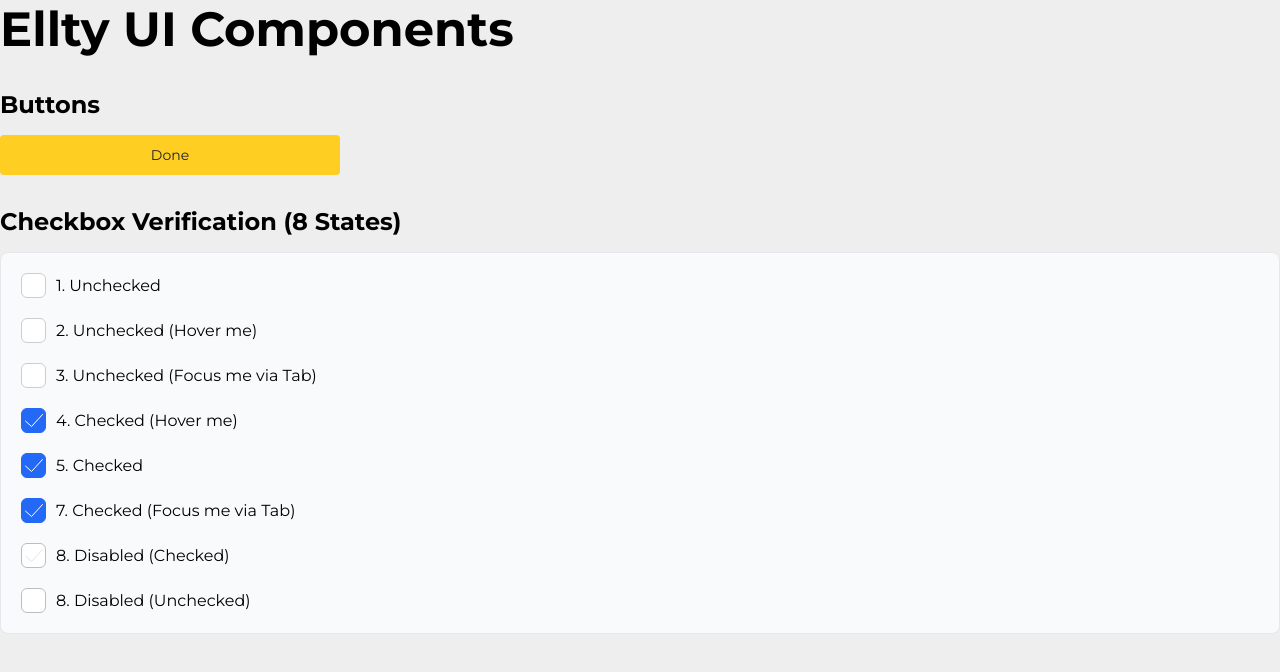
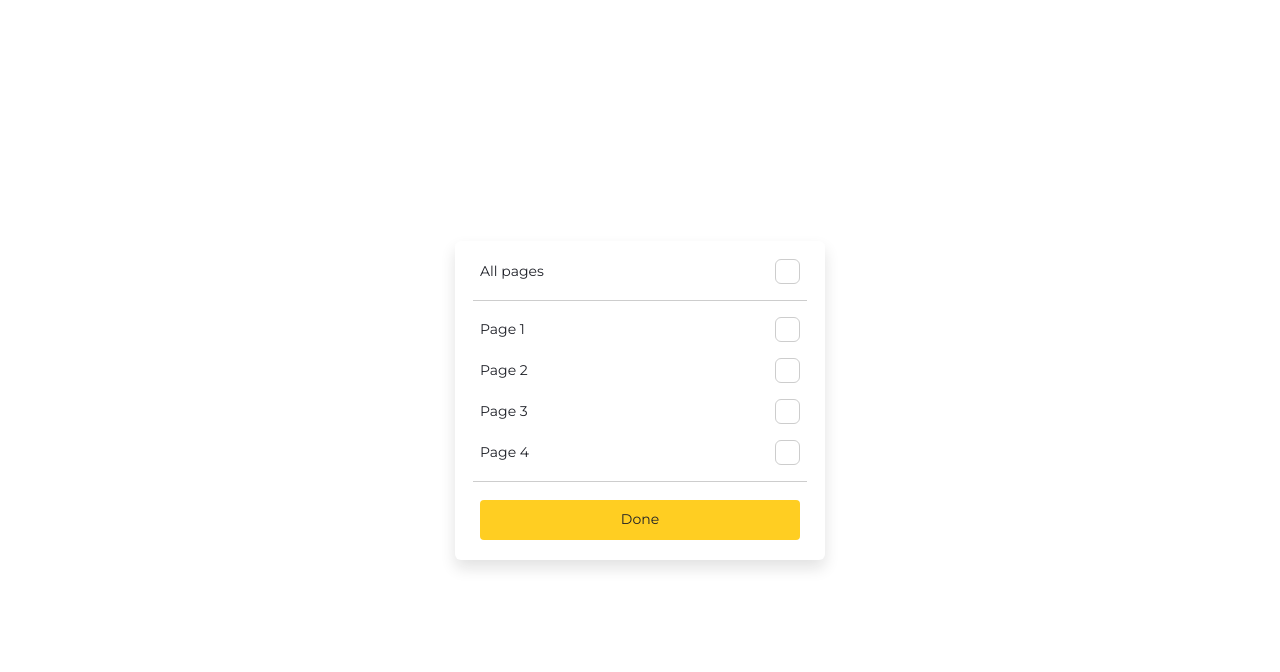
Before and after one commit to shahreaz0/ellty-round-1, a Next.js app: page / in a window 1280 px wide. Shown: the top 672 px of the page. Built offline with nearby package versions, Linux system fonts and the light colour scheme.

Commit message:
feat: implement PageSelectionCard component and remove deprecated Card UI.

```diff
--- a/app/globals.css
+++ b/app/globals.css
@@ -1,5 +1,5 @@
 :root {
-  --background: #eee;
+  --background: #fff;
   --foreground: #171717;
 }
 
@@ -27,4 +27,8 @@ body {
   font-family: var(--font-montserrat);
   font-size: 14px;
   color: #1f2128;
+  font-weight: 400;
+  font-style: Regular;
+  line-height: 130%;
+  letter-spacing: 0px;
 }
--- a/app/page.module.css
+++ b/app/page.module.css
@@ -1,9 +1,8 @@
-.page {
+.main {
   min-height: 100vh;
   font-family: var(--font-montserrat);
   background-color: var(--background);
+  display: flex;
+  justify-content: center;
+  align-items: center;
 }
-
-.title {
-  font-size: 3rem;
-}
--- a/app/page.tsx
+++ b/app/page.tsx
@@ -1,119 +1,10 @@
-import { Button } from "@/components/ui/button/button";
-import { Checkbox } from "@/components/ui/checkbox/checkbox";
+import { PageSelectionCard } from "@/components/page-selection-card/page-selection-card";
 import styles from "./page.module.css";
 
 export default function Home() {
   return (
-    <main className={styles.page}>
-      <h1 className={styles.title}>Ellty UI Components</h1>
-
-      <section style={{ marginTop: "2rem" }}>
-        <h2 style={{ marginBottom: "1rem" }}>Buttons</h2>
-        <div style={{ display: "flex", gap: "10px" }}>
-          <Button>Done</Button>
-        </div>
-      </section>
-
-      {/* <section
-        style={{
-          marginTop: "2rem",
-          display: "flex",
-          flexDirection: "column",
-          gap: "1rem",
-        }}
-      >
-        <h2 style={{ marginBottom: "1rem" }}>Page Selection List</h2>
-
-        <Card>
-          <span className="text">All pages</span>
-          <Checkbox className="checkbox-sm" />
-        </Card>
-
-        <Card>
-          <span className="text">All pages</span>
-          <Checkbox variant="mediumGray" defaultChecked focused className="checkbox-sm" />
-        </Card>
-
-        <Card>
-          <span className="text">All pages</span>
-          <Checkbox variant="blue" defaultChecked />
-        </Card>
-
-        <Card>
-          <span className="text">All pages</span>
-          <Checkbox variant="darkBlue" defaultChecked />
-        </Card>
-
-        <Card>
-          <span className="text">All pages</span>
-          <Checkbox variant="blue" defaultChecked />
-        </Card>
-
-        <Card>
-          <span className="text">All pages</span>
-          <Checkbox variant="darkBlue" defaultChecked />
-        </Card>
-
-        <Card>
-          <span className="text">All pages</span>
-          <Checkbox variant="lightGray" defaultChecked />
-        </Card>
-      </section> */}
-
-      <section style={{ marginTop: "2rem" }}>
-        <h2 style={{ marginBottom: "1rem" }}>Checkbox Verification (8 States)</h2>
-        <div
-          style={{
-            display: "flex",
-            flexDirection: "column",
-            gap: "20px",
-            padding: "20px",
-            background: "#f9fafb",
-            borderRadius: "8px",
-            border: "1px solid #e5e7eb",
-          }}
-        >
-          <div style={{ display: "flex", alignItems: "center", gap: "10px" }}>
-            <Checkbox id="state-1" />
-            <span>1. Unchecked</span>
-          </div>
-
-          <div style={{ display: "flex", alignItems: "center", gap: "10px" }}>
-            <Checkbox id="state-2" />
-            <span>2. Unchecked (Hover me)</span>
-          </div>
-
-          <div style={{ display: "flex", alignItems: "center", gap: "10px" }}>
-            <Checkbox id="state-3" />
-            <span>3. Unchecked (Focus me via Tab)</span>
-          </div>
-
-          <div style={{ display: "flex", alignItems: "center", gap: "10px" }}>
-            <Checkbox id="state-4" defaultChecked />
-            <span>4. Checked (Hover me)</span>
-          </div>
-
-          <div style={{ display: "flex", alignItems: "center", gap: "10px" }}>
-            <Checkbox id="state-5" defaultChecked />
-            <span>5. Checked</span>
-          </div>
-
-          <div style={{ display: "flex", alignItems: "center", gap: "10px" }}>
-            <Checkbox id="state-7" defaultChecked />
-            <span>7. Checked (Focus me via Tab)</span>
-          </div>
-
-          <div style={{ display: "flex", alignItems: "center", gap: "10px" }}>
-            <Checkbox id="state-8-checked" defaultChecked disabled />
-            <span>8. Disabled (Checked)</span>
-          </div>
-
-          <div style={{ display: "flex", alignItems: "center", gap: "10px" }}>
-            <Checkbox id="state-8-unchecked" disabled />
-            <span>8. Disabled (Unchecked)</span>
-          </div>
-        </div>
-      </section>
+    <main className={styles.main}>
+      <PageSelectionCard />
     </main>
   );
 }
--- /dev/null
+++ b/components/page-selection-card/page-item.module.css
@@ -0,0 +1,9 @@
+.item {
+  display: flex;
+  justify-content: space-between;
+  align-items: center;
+  padding: 8px 15px 8px 15px;
+  transition: background-color 0.2s;
+  cursor: pointer;
+  /* margin: 0px 10px; */
+}
--- /dev/null
+++ b/components/page-selection-card/page-item.tsx
@@ -0,0 +1,11 @@
+import { Checkbox } from "../ui/checkbox/checkbox";
+import styles from "./page-item.module.css";
+
+export function PageItem({ page }: { page: string }) {
+  return (
+    <div className={styles.item}>
+      <span className="text">{page}</span>
+      <Checkbox />
+    </div>
+  );
+}
--- /dev/null
+++ b/components/page-selection-card/page-selection-card.module.css
@@ -0,0 +1,40 @@
+.container {
+  width: 370px;
+  background: #ffffff;
+  border-radius: 6px;
+  display: flex;
+  flex-direction: column;
+  padding: 10px;
+
+  box-shadow: 0px 8px 15px 0px #1414141f;
+}
+
+.row {
+  display: flex;
+  justify-content: space-between;
+  align-items: center;
+  padding: 8px 15px 8px 22px;
+  transition: background-color 0.2s;
+  cursor: pointer;
+}
+
+.list {
+  display: flex;
+  flex-direction: column;
+}
+
+.divider {
+  height: 1px;
+  background-color: #cdcdcd;
+  margin: 8px;
+}
+
+.footer {
+  padding: 10px 15px;
+  display: flex;
+  justify-content: center;
+}
+
+.button {
+  width: 100% !important;
+}
--- /dev/null
+++ b/components/page-selection-card/page-selection-card.tsx
@@ -0,0 +1,23 @@
+import { Button } from "../ui/button/button";
+import { PageItem } from "./page-item";
+import styles from "./page-selection-card.module.css";
+
+export function PageSelectionCard() {
+  const pages = ["Page 1", "Page 2", "Page 3", "Page 4"];
+
+  return (
+    <section className={styles.container}>
+      <div className={styles.list}>
+        <PageItem page="All pages" />
+        <div className={styles.divider} />
+        {pages.map((page) => (
+          <PageItem key={page} page={page} />
+        ))}
+        <div className={styles.divider} />
+      </div>
+      <div className={styles.footer}>
+        <Button className={styles.button}>Done</Button>
+      </div>
+    </section>
+  );
+}
--- a/components/ui/card/card.tsx
+++ /dev/null
@@ -1,5 +0,0 @@
-import styles from "./card.module.css";
-
-export function Card({ children }: { children: React.ReactNode }) {
-  return <div className={styles.card}>{children}</div>;
-}
```
Also changed, not shown: components/ui/card/card.module.css (deleted, +0 -19 lines).
